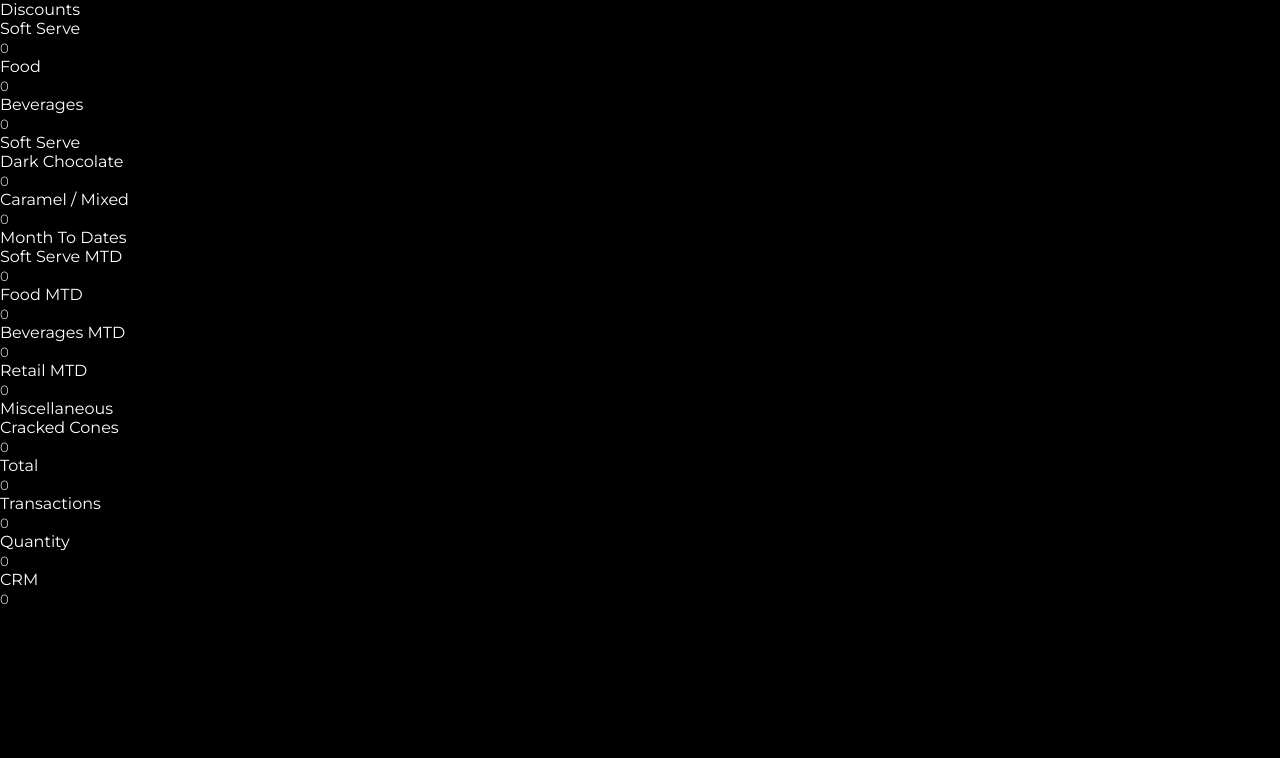
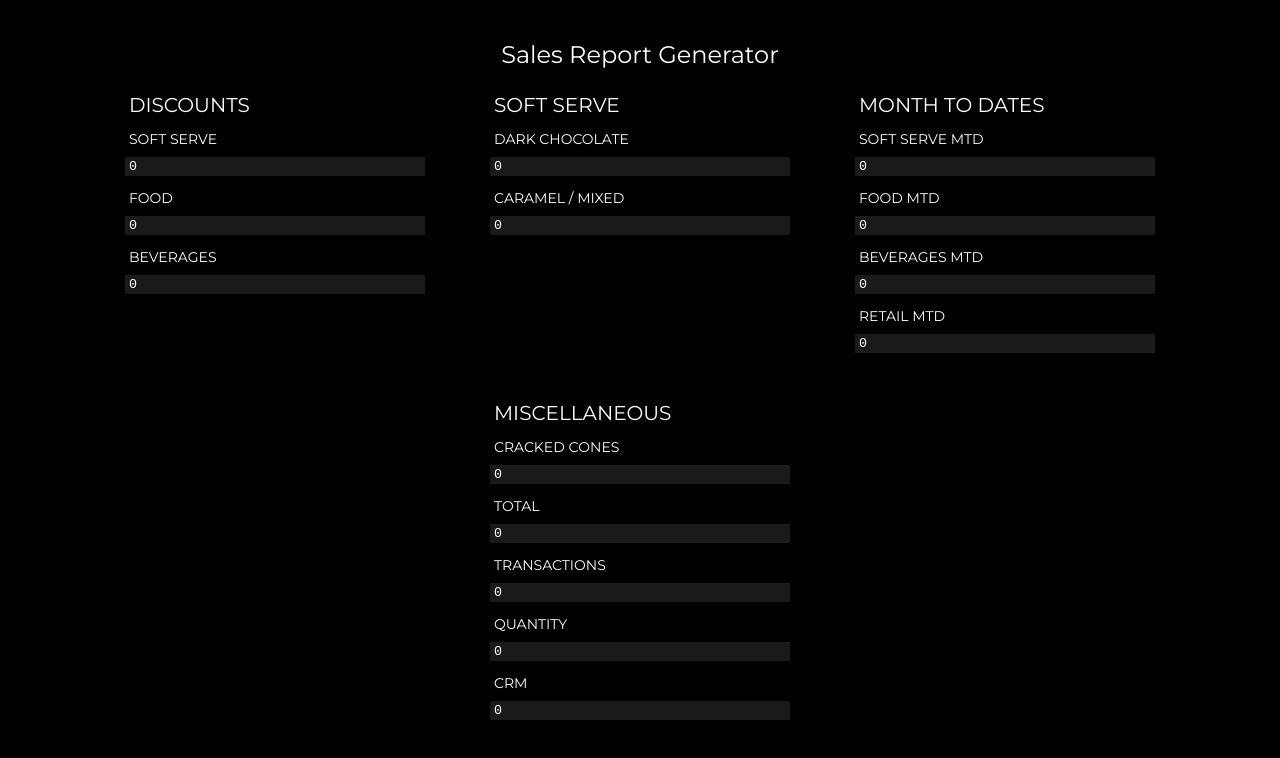
Before and after one commit to Azuriru/Godiva-Sales-Report-Generator, a React app: page / in a window 1280 px wide. Shown: the top 758 px of the page. Built offline with nearby package versions, Linux system fonts and the light colour scheme.

Commit message:
pwetty or not pwetty

```diff
--- /dev/null
+++ b/src/client/App.css
@@ -0,0 +1,62 @@
+.wrapper {
+    display: flex;
+    flex-direction: column;
+    height: 100%;
+    padding: 40px 80px;
+}
+
+div#App {
+    position: absolute;
+    top: 0;
+    left: 0;
+    right: 0;
+    bottom: 0;
+}
+
+.header {
+    display: flex;
+    justify-content: center;
+    margin-bottom: 24px;
+    font-size: 24px;
+}
+
+.body {
+    display: flex;
+    flex-wrap: wrap;
+    justify-content: space-evenly;
+}
+
+.group {
+    display: flex;
+    flex-direction: column;
+    width: 300px;
+    flex-shrink: 0;
+    margin: 0 20px 40px;
+}
+
+.title {
+    text-transform: uppercase;
+    margin: 0 4px 8px;
+    font-size: 20px;
+}
+
+.label {
+    font-variant: all-small-caps;
+    padding: 0px 4px 2px;
+}
+
+.input {
+    margin-bottom: 8px;
+    font-size: 20px;
+}
+
+input:enabled:read-write:-webkit-any(:focus, :hover)::-webkit-inner-spin-button {
+    display: none;
+}
+
+input[type="number"] {
+    background: rgb(255 255 255 / 10%);
+    padding: 2px 4px;
+    font-family: monospace;
+    width: 100%;
+}
--- a/src/client/App.jsx
+++ b/src/client/App.jsx
@@ -1,5 +1,6 @@
 import { useState } from 'react';
 import { SOFTSERVE } from '../data.json';
+import './App.css';
 
 // function Date() {
 //     // this is not a component
@@ -23,7 +24,7 @@ function Group({ title, children }) {
     )
 }
 
-function Input({ type, label, value, onInput }) {
+function Input({ type, label, value, arrows, onInput }) {
     return (
         <div className="input">
             <div className="label">{label}</div>
@@ -32,6 +33,13 @@ function Input({ type, label, value, onInput }) {
                 value={value}
                 onInput={e => onInput(e.target.value)}
             />
+            {
+                arrows &&
+                <div className="arrows">
+                    <div className="up" onClick={() => onInput(val => val + 1)}></div>
+                    <div className="down" onClick={() => onInput(val => val - 1)}></div>
+                </div>
+            }
         </div>
     )
 }
@@ -63,6 +71,9 @@ export default function App() {
 
     return (
         <div id="App">
+            <div className="wrapper">
+                <div className="header">Sales Report Generator</div>
+                <div className="body">
                     <Group title="Discounts">
                         <Input
                             type="number"
@@ -88,12 +99,14 @@ export default function App() {
                             type="number"
                             label="Dark Chocolate"
                             value={ssdc}
+                            arrows={true}
                             onInput={setChocoSSAmount}
                         />
                         <Input
                             type="number"
                             label="Caramel / Mixed"
                             value={sscm}
+                            arrows={true}
                             onInput={setCMSSAmount}
                         />
                     </Group>
@@ -155,7 +168,8 @@ export default function App() {
                             onInput={setCRM}
                         />
                     </Group>
-
+                </div>
+            </div>
         </div>
     );
 }
```
Also changed, not shown: 2 other files (tests, documents, lock files or other folders). Lines whose indentation alone changed are shown as unchanged.
